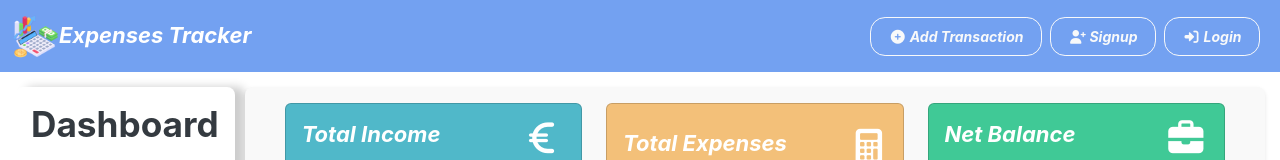
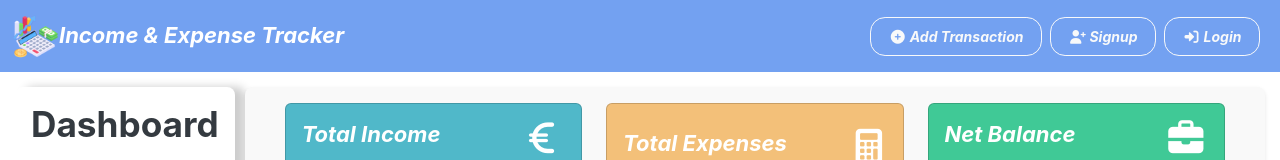
Before and after one commit to nsimat/Expenses.API, an Angular app in the folder Expenses.Frontend/: page /transactions in a window 1280 px wide. Shown: the top 160 px of the page. Built offline with nearby package versions, Linux system fonts and the light colour scheme; no server answers.

Commit message:
Modify text display in header

```diff
--- a/Expenses.Frontend/src/app/components/header/header.html
+++ b/Expenses.Frontend/src/app/components/header/header.html
@@ -3,7 +3,7 @@
     <div class="d-flex align-items-center">
       <a class="navbar-brand me-4" href="">
         <img ngSrc="/accounting.png" alt="Expense Logo" height="47" width="47">
-        <i><strong>Expenses Tracker</strong></i>
+        <i><strong>Income & Expense Tracker</strong></i>
       </a>
     </div>
     <div class="ms-auto">
```
